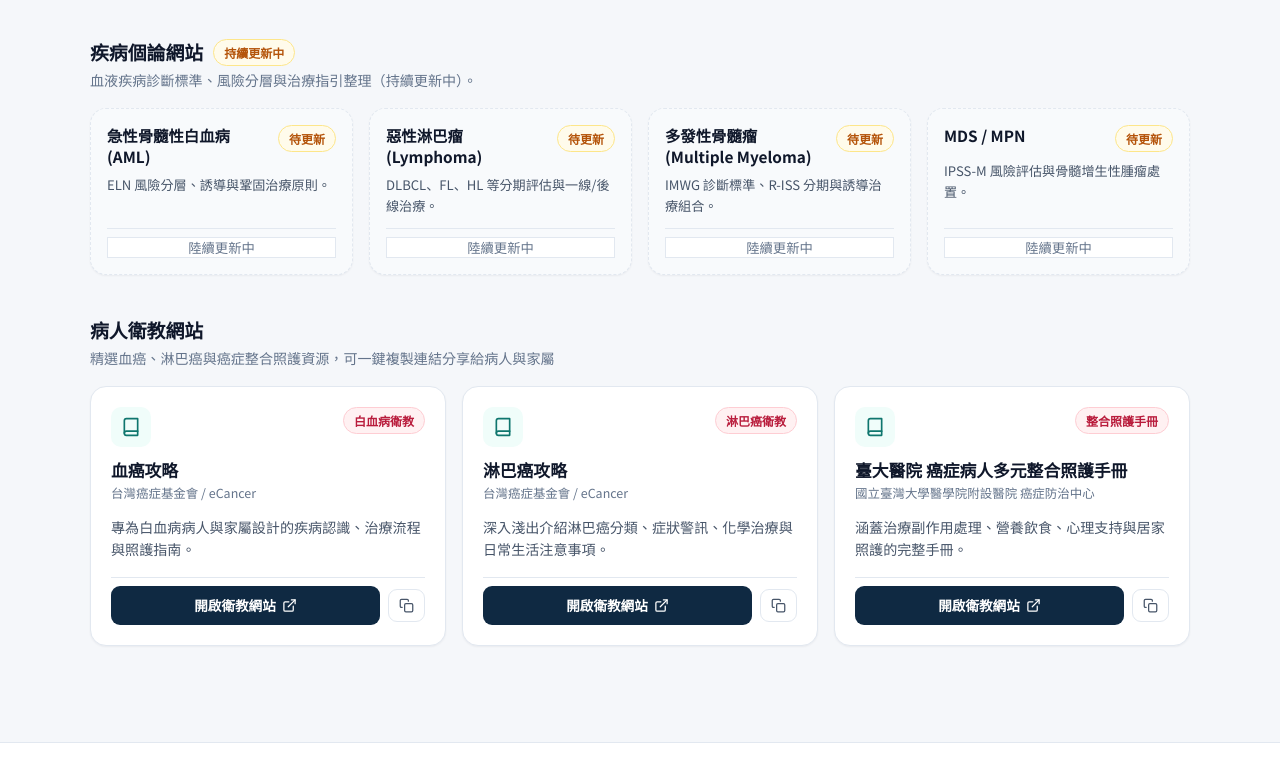
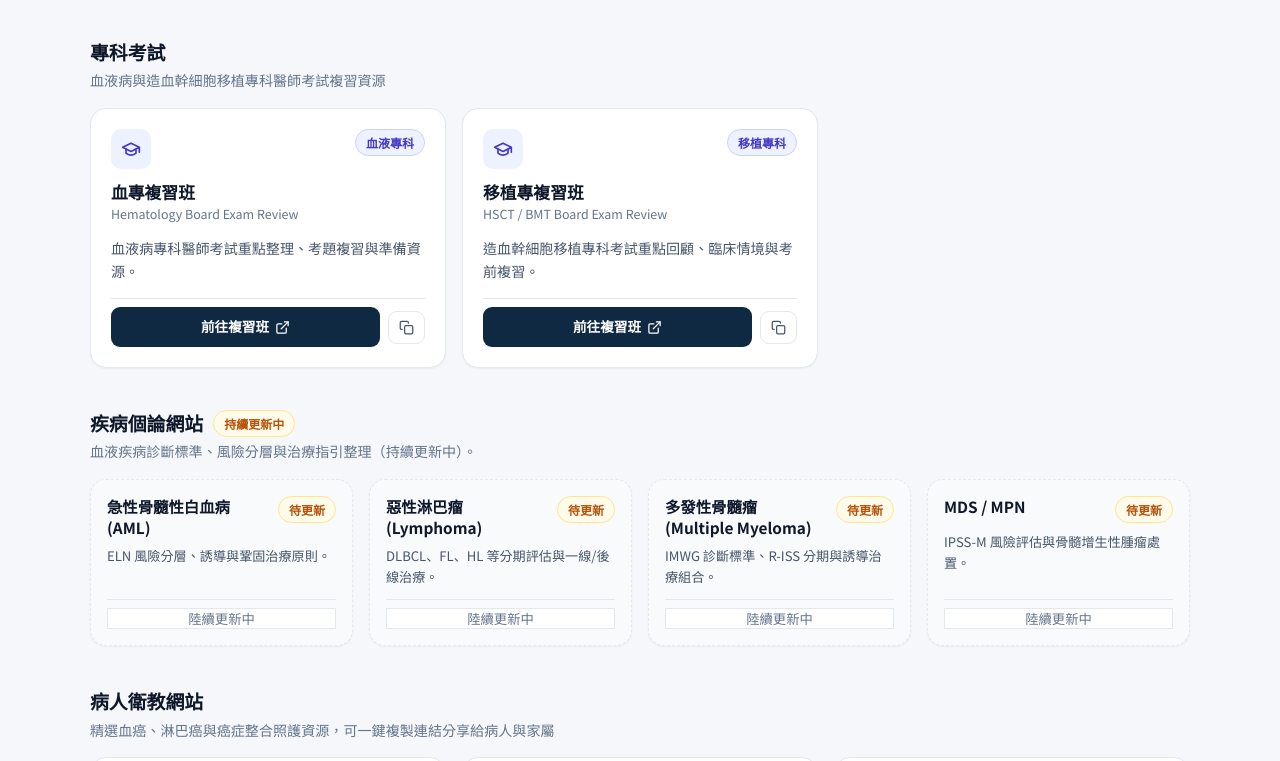
Before and after one commit to LiChiaHans/hematology-portal, a plain HTML site: page index.html in a window 1280 px wide. Shown: the part 505-1266 px from the top of the page. Drawn offline with Linux system fonts and the light colour scheme.

Commit message:
Add consult helper link and board exam review section

```diff
--- a/app.js
+++ b/app.js
@@ -7,6 +7,7 @@
     clipboard: `<svg viewBox="0 0 24 24" fill="none" stroke="currentColor" stroke-width="2" stroke-linecap="round" stroke-linejoin="round"><path d="M16 4h2a2 2 0 0 1 2 2v14a2 2 0 0 1-2 2H6a2 2 0 0 1-2-2V6a2 2 0 0 1 2-2h2"></path><rect x="8" y="2" width="8" height="4" rx="1" ry="1"></rect></svg>`,
     flask: `<svg viewBox="0 0 24 24" fill="none" stroke="currentColor" stroke-width="2" stroke-linecap="round" stroke-linejoin="round"><path d="M9 3h6"></path><path d="M10 3v6.5L4.5 19a2 2 0 0 0 1.7 3h11.6a2 2 0 0 0 1.7-3L14 9.5V3"></path><line x1="8.5" y1="14" x2="15.5" y2="14"></line></svg>`,
     book: `<svg viewBox="0 0 24 24" fill="none" stroke="currentColor" stroke-width="2" stroke-linecap="round" stroke-linejoin="round"><path d="M4 19.5A2.5 2.5 0 0 1 6.5 17H20"></path><path d="M6.5 2H20v20H6.5A2.5 2.5 0 0 1 4 19.5v-15A2.5 2.5 0 0 1 6.5 2z"></path></svg>`,
+    grad: `<svg viewBox="0 0 24 24" fill="none" stroke="currentColor" stroke-width="2" stroke-linecap="round" stroke-linejoin="round"><path d="M22 10v6M2 10l10-5 10 5-10 5z"></path><path d="M6 12v5c3 3 9 3 12 0v-5"></path></svg>`,
     external: `<svg viewBox="0 0 24 24" fill="none" stroke="currentColor" stroke-width="2" stroke-linecap="round" stroke-linejoin="round"><path d="M18 13v6a2 2 0 0 1-2 2H5a2 2 0 0 1-2-2V8a2 2 0 0 1 2-2h6"></path><polyline points="15 3 21 3 21 9"></polyline><line x1="10" y1="14" x2="21" y2="3"></line></svg>`,
     copy: `<svg viewBox="0 0 24 24" fill="none" stroke="currentColor" stroke-width="2" stroke-linecap="round" stroke-linejoin="round"><rect x="9" y="9" width="13" height="13" rx="2" ry="2"></rect><path d="M5 15H4a2 2 0 0 1-2-2V4a2 2 0 0 1 2-2h9a2 2 0 0 1 2 2v1"></path></svg>`
   };
@@ -17,6 +18,7 @@
 
   // DOM Elements
   const clinicalGrid = document.getElementById("clinical-grid");
+  const examGrid = document.getElementById("exam-grid");
   const diseaseGrid = document.getElementById("disease-grid");
   const patientGrid = document.getElementById("patient-grid");
   const searchInput = document.getElementById("search-input");
@@ -142,24 +144,48 @@
     `;
   }
 
+  function renderExamCard(item) {
+    return `
+      <article class="card">
+        <div class="card-top">
+          <div class="card-icon exam-icon">${ICONS.grad}</div>
+          <span class="status-pill exam">${escapeHtml(item.badge || "專科考試")}</span>
+        </div>
+        <div>
+          <h3 class="card-title">${escapeHtml(item.title)}</h3>
+          ${item.subtitle ? `<p class="card-subtitle">${escapeHtml(item.subtitle)}</p>` : ""}
+        </div>
+        <p class="card-desc">${escapeHtml(item.description)}</p>
+        <div class="card-actions">
+          <a href="${escapeAttr(item.url)}" target="_blank" rel="noopener noreferrer" class="btn-primary">前往複習班 ${ICONS.external}</a>
+          <button type="button" class="btn-ghost copy-btn" data-url="${escapeAttr(item.url)}" title="複製連結">${ICONS.copy}</button>
+        </div>
+      </article>
+    `;
+  }
+
   function render() {
     const clinicalItems = config.clinicalTools.filter(matchesSearch);
+    const examItems = (config.boardExam || []).filter(matchesSearch);
     const diseaseItems = config.diseaseSection.topics.filter(matchesSearch);
     const patientItems = config.patientEducation.filter(matchesSearch);
 
     clinicalGrid.innerHTML = clinicalItems.map(renderClinicalCard).join("");
+    examGrid.innerHTML = examItems.map(renderExamCard).join("");
     diseaseGrid.innerHTML = diseaseItems.map(renderDiseaseCard).join("");
     patientGrid.innerHTML = patientItems.map(renderPatientCard).join("");
 
     const showClinical = (activeFilter === "all" || activeFilter === "clinical") && clinicalItems.length > 0;
+    const showExam = (activeFilter === "all" || activeFilter === "exam") && examItems.length > 0;
     const showDisease = (activeFilter === "all" || activeFilter === "disease") && diseaseItems.length > 0;
     const showPatient = (activeFilter === "all" || activeFilter === "patient") && patientItems.length > 0;
 
     document.getElementById("section-clinical").classList.toggle("hidden", !showClinical);
+    document.getElementById("section-exam").classList.toggle("hidden", !showExam);
     document.getElementById("section-disease").classList.toggle("hidden", !showDisease);
     document.getElementById("section-patient").classList.toggle("hidden", !showPatient);
 
-    const hasAny = showClinical || showDisease || showPatient;
+    const hasAny = showClinical || showExam || showDisease || showPatient;
     emptyState.classList.toggle("hidden", hasAny);
     emptyQuery.textContent = searchQuery;
   }
--- a/config.js
+++ b/config.js
@@ -30,9 +30,9 @@ window.PORTAL_CONFIG = {
       title: "血液科照會罐頭",
       subtitle: "Hematology Consultation Templates",
       description: "常用血液科會診回覆模板、檢驗建議與標準化照會紀錄格式。",
-      url: "", // 填入網址後將 status 改為 "active"
-      status: "coming-soon",
-      badge: "待設定連結",
+      url: "https://lichiahans.github.io/hema-consult-helper/",
+      status: "active",
+      badge: "臨床工具",
       icon: "clipboard",
       tags: ["照會", "會診", "罐頭", "模板", "consult"]
     },
@@ -124,5 +124,29 @@ window.PORTAL_CONFIG = {
       badge: "整合照護手冊",
       tags: ["臺大醫院", "NTUH", "照護手冊", "副作用", "營養", "衛教"]
     }
+  ],
+
+  // 專科考試
+  boardExam: [
+    {
+      id: "hema-board-review",
+      title: "血專複習班",
+      subtitle: "Hematology Board Exam Review",
+      description: "血液病專科醫師考試重點整理、考題複習與準備資源。",
+      url: "https://hema-2026.hsiehting.com/",
+      status: "active",
+      badge: "血液專科",
+      tags: ["血專", "專科考試", "複習班", "血液專科", "exam", "board"]
+    },
+    {
+      id: "hsct-board-review",
+      title: "移植專複習班",
+      subtitle: "HSCT / BMT Board Exam Review",
+      description: "造血幹細胞移植專科考試重點回顧、臨床情境與考前複習。",
+      url: "https://hsct.hsiehting.com/",
+      status: "active",
+      badge: "移植專科",
+      tags: ["移植專", "HSCT", "BMT", "專科考試", "複習班", "exam", "board"]
+    }
   ]
 };
--- a/index.html
+++ b/index.html
@@ -62,6 +62,7 @@
     <nav class="filter-bar" aria-label="分類篩選">
       <button class="filter-pill active" data-filter="all" type="button">全部資源</button>
       <button class="filter-pill" data-filter="clinical" type="button">臨床工具與預約</button>
+      <button class="filter-pill" data-filter="exam" type="button">專科考試</button>
       <button class="filter-pill" data-filter="disease" type="button">疾病個論網站</button>
       <button class="filter-pill" data-filter="patient" type="button">病人衛教網站</button>
     </nav>
@@ -77,7 +78,18 @@
       <div class="card-grid cols-3" id="clinical-grid"></div>
     </section>
 
-    <!-- 區塊 2：疾病個論網站 -->
+    <!-- 區塊 2：專科考試 -->
+    <section class="portal-section" data-category="exam" id="section-exam">
+      <div class="section-header">
+        <div>
+          <h2>專科考試</h2>
+          <p>血液病與造血幹細胞移植專科醫師考試複習資源</p>
+        </div>
+      </div>
+      <div class="card-grid cols-3" id="exam-grid"></div>
+    </section>
+
+    <!-- 區塊 3：疾病個論網站 -->
     <section class="portal-section" data-category="disease" id="section-disease">
       <div class="section-header">
         <div>
--- a/styles.css
+++ b/styles.css
@@ -20,6 +20,10 @@
   --amber-text: #b45309;
   --amber-bg: #fffbeb;
   --amber-border: #fde68a;
+
+  --indigo-text: #4338ca;
+  --indigo-bg: #eef2ff;
+  --indigo-border: #c7d2fe;
 
   --shadow-sm: 0 1px 2px rgba(15, 23, 42, 0.05);
   --shadow-md: 0 8px 20px -6px rgba(15, 23, 42, 0.08);
@@ -49,6 +53,10 @@
   --amber-text: #fbbf24;
   --amber-bg: rgba(251, 191, 36, 0.12);
   --amber-border: rgba(251, 191, 36, 0.28);
+
+  --indigo-text: #a5b4fc;
+  --indigo-bg: rgba(99, 102, 241, 0.16);
+  --indigo-border: rgba(129, 140, 248, 0.32);
 
   --shadow-sm: 0 1px 2px rgba(0, 0, 0, 0.3);
   --shadow-md: 0 10px 24px -8px rgba(0, 0, 0, 0.5);
@@ -352,6 +360,11 @@ body {
   color: var(--teal-text);
 }
 
+.card-icon.exam-icon {
+  background: var(--indigo-bg);
+  color: var(--indigo-text);
+}
+
 .card-icon svg {
   width: 20px;
   height: 20px;
@@ -384,6 +397,12 @@ body {
   background: var(--brand-accent-soft);
   color: var(--brand-accent);
   border: 1px solid var(--brand-accent-border);
+}
+
+.status-pill.exam {
+  background: var(--indigo-bg);
+  color: var(--indigo-text);
+  border: 1px solid var(--indigo-border);
 }
 
 .card-title {
```
Also changed, not shown: 1 other file.
